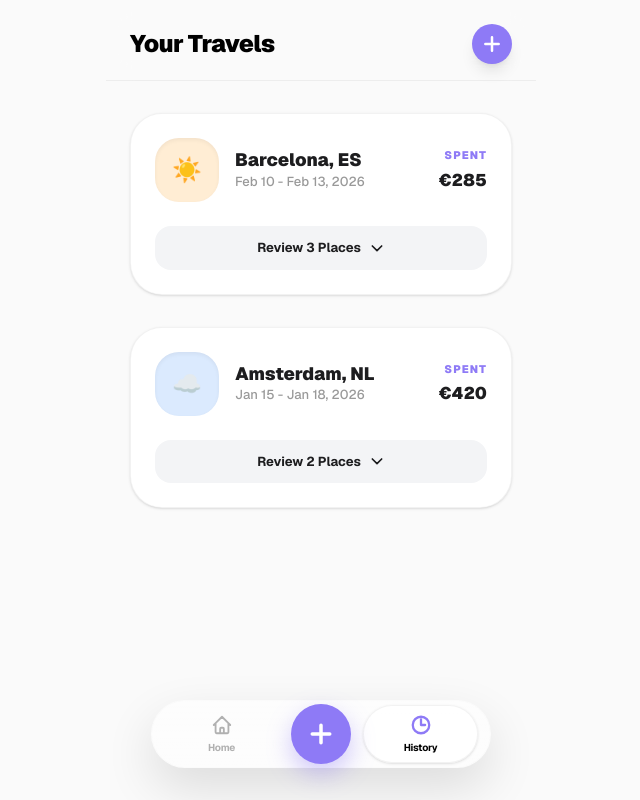
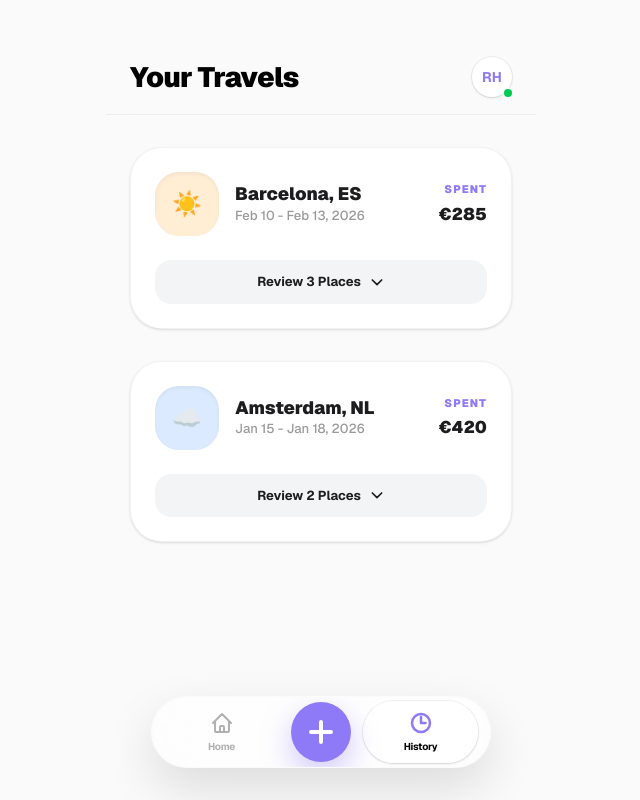
Before and after one commit to RadaHidos/GoApp, a Next.js app: page /trips in a window 1280 px wide. Shown: the whole page, without its empty margins (319-959 px from the left). Built offline with nearby package versions, Linux system fonts and the light colour scheme.

Commit message:
GENERAL DESIGN - liquid glass navbar  final design + trips history page

```diff
--- a/app/trips/page.tsx
+++ b/app/trips/page.tsx
@@ -62,41 +62,46 @@ export default function PastTripsPage() {
   const router = useRouter();
 
   return (
-    <main className="min-h-screen w-full bg-[#FAFAFA] text-[#1D1D1F] flex flex-col items-center font-sans selection:bg-[#8E7AF6]/20">
+    <main className="min-h-screen w-full bg-[#FAFAFA] text-[#1D1D1F] flex flex-col items-center font-sans">
       <div className="w-full max-w-[430px] flex-1 flex flex-col relative bg-[#FAFAFA] min-h-screen pb-[140px]">
-        {/* --- Senior Header: Recognition Focus --- */}
-        <header className="sticky top-0 z-40 bg-[#FAFAFA]/80 backdrop-blur-md px-6 pt-6 pb-4 flex items-center justify-between border-b border-black/5">
-          <h1 className="text-[24px] font-black tracking-tight text-black">
+        {/* --- Standardized iOS Header with Profile Anchor --- */}
+        <header className="sticky top-0 z-40 bg-[#FAFAFA]/80 backdrop-blur-md px-6 pt-14 pb-4 border-b border-black/5 flex items-center justify-between">
+          <h1 className="text-[28px] font-black tracking-tight text-black">
             Your Travels
           </h1>
-          <button
-            onClick={() => router.push("/trips/new")}
-            className="h-10 w-10 rounded-full bg-[#8E7AF6] shadow-lg flex items-center justify-center text-white active:scale-90 transition-all"
-          >
-            <PlusIcon className="h-5 w-5" />
-          </button>
+
+          {/* Avatar with Status Signifier (Matches Home Page) */}
+          <div className="relative">
+            <button
+              onClick={() => router.push("/profile")}
+              className="h-10 w-10 rounded-full bg-white shadow-sm ring-1 ring-black/5 overflow-hidden flex items-center justify-center active:scale-95 transition-all"
+            >
+              <span className="font-bold text-[#8E7AF6] text-sm">RH</span>
+            </button>
+            <div className="absolute -bottom-0.5 -right-0.5 h-3 w-3 rounded-full bg-green-500 border-2 border-[#FAFAFA]" />
+          </div>
         </header>
 
         <motion.div
           initial="hidden"
           animate="visible"
-          variants={{ visible: { transition: { staggerChildren: 0.1 } } }}
+          variants={{
+            hidden: { opacity: 0 },
+            visible: { opacity: 1, transition: { staggerChildren: 0.1 } },
+          }}
           className="px-6 pt-8 space-y-8"
         >
           {PAST_TRIPS.map((trip) => (
             <TripHistoryCard key={trip.id} trip={trip} />
           ))}
 
-          {/* --- Empty State: Constraints --- */}
+          {/* --- Empty State --- */}
           {PAST_TRIPS.length === 0 && (
             <div className="flex flex-col items-center justify-center pt-20 text-center opacity-40">
               <div className="w-20 h-20 rounded-full bg-black/5 flex items-center justify-center mb-4">
                 <PlaneIcon className="h-8 w-8" />
               </div>
               <p className="font-bold">No past adventures yet.</p>
-              <p className="text-[14px]">
-                Your finished trips will appear here.
-              </p>
             </div>
           )}
         </motion.div>
@@ -107,7 +112,7 @@ export default function PastTripsPage() {
   );
 }
 
-// --- Multi-Step Experience Component ---
+// --- Card Component ---
 function TripHistoryCard({ trip }: { trip: any }) {
   const [isExpanded, setIsExpanded] = useState(false);
 
@@ -119,7 +124,6 @@ function TripHistoryCard({ trip }: { trip: any }) {
       }}
       className="bg-white rounded-[32px] border border-black/5 shadow-sm overflow-hidden"
     >
-      {/* Header Info */}
       <div className="p-6 flex items-center gap-4">
         <div
           className={`h-16 w-16 rounded-[24px] ${trip.image} flex items-center justify-center text-2xl shadow-inner`}
@@ -140,7 +144,6 @@ function TripHistoryCard({ trip }: { trip: any }) {
         </div>
       </div>
 
-      {/* Highlights & Reviews: Progressive Disclosure */}
       <div className="px-6 pb-6">
         <button
           onClick={() => setIsExpanded(!isExpanded)}
@@ -175,6 +178,7 @@ function TripHistoryCard({ trip }: { trip: any }) {
   );
 }
 
+// --- Interactive Review Item ---
 function HighlightReviewItem({ item }: { item: any }) {
   const [rating, setRating] = useState(item.score);
 
@@ -194,7 +198,7 @@ function HighlightReviewItem({ item }: { item: any }) {
             className="transition-transform active:scale-125"
           >
             <StarIcon
-              className={`h-4 w-4 ${star <= rating ? "text-orange-400 fill-orange-400" : "text-black/10"}`}
+              className={`h-4 w-4 ${star <= rating ? "text-[#8E7AF6] fill-[#8E7AF6]" : "text-black/10"}`}
             />
           </button>
         ))}
@@ -204,19 +208,6 @@ function HighlightReviewItem({ item }: { item: any }) {
 }
 
 // --- Icons ---
-function PlusIcon(props: any) {
-  return (
-    <svg
-      fill="none"
-      viewBox="0 0 24 24"
-      stroke="currentColor"
-      strokeWidth={3}
-      {...props}
-    >
-      <path strokeLinecap="round" strokeLinejoin="round" d="M12 4v16m8-8H4" />
-    </svg>
-  );
-}
 function StarIcon(props: any) {
   return (
     <svg fill="currentColor" viewBox="0 0 24 24" {...props}>
@@ -237,32 +228,14 @@ function ChevronDownIcon(props: any) {
     </svg>
   );
 }
-function HomeIcon() {
+function PlaneIcon(p: any) {
   return (
     <svg
-      className="w-6 h-6"
       fill="none"
+      viewBox="0 0 24 24"
       stroke="currentColor"
       strokeWidth="1.5"
-      viewBox="0 0 24 24"
-    >
-      <path
-        strokeLinecap="round"
-        strokeLinejoin="round"
-        d="M3 12l2-2m0 0l7-7 7 7M5 10v10a1 1 0 001 1h3m10-11l2 2m-2-2v10a1 1 0 01-1 1h-3m-6 0a1 1 0 001-1v-4a1 1 0 011-1h2a1 1 0 011 1v4a1 1 0 001 1m-6 0h6"
-      />
-    </svg>
-  );
-}
-function PlaneIcon(props: any) {
-  return (
-    <svg
-      className="w-6 h-6"
-      fill="none"
-      stroke="currentColor"
-      strokeWidth="1.5"
-      viewBox="0 0 24 24"
-      {...props}
+      {...p}
     >
       <path
         strokeLinecap="round"
@@ -272,37 +245,3 @@ function PlaneIcon(props: any) {
     </svg>
   );
 }
-function SearchIcon() {
-  return (
-    <svg
-      className="w-6 h-6"
-      fill="none"
-      stroke="currentColor"
-      strokeWidth="1.5"
-      viewBox="0 0 24 24"
-    >
-      <path
-        strokeLinecap="round"
-        strokeLinejoin="round"
-        d="M21 21l-6-6m2-5a7 7 0 11-14 0 7 7 0 0114 0z"
-      />
-    </svg>
-  );
-}
-function UserIcon() {
-  return (
-    <svg
-      className="w-6 h-6"
-      fill="none"
-      stroke="currentColor"
-      strokeWidth="1.5"
-      viewBox="0 0 24 24"
-    >
-      <path
-        strokeLinecap="round"
-        strokeLinejoin="round"
-        d="M16 7a4 4 0 11-8 0 4 4 0 018 0zM12 14a7 7 0 00-7 7h14a7 7 0 00-7-7z"
-      />
-    </svg>
-  );
-}
--- a/components/LiquidTabBar.tsx
+++ b/components/LiquidTabBar.tsx
@@ -2,108 +2,128 @@
 
 import { usePathname, useRouter } from "next/navigation";
 import { motion } from "framer-motion";
-
-const easeOut = [0.22, 1, 0.36, 1] as const;
 
 export default function LiquidTabBar() {
   const router = useRouter();
   const pathname = usePathname();
 
   const isHomeActive = pathname?.startsWith("/home");
-  const isTripsActive = pathname?.startsWith("/trips") && pathname !== "/trips/new";
+  const isTripsActive =
+    pathname?.startsWith("/trips") && pathname !== "/trips/new";
 
   return (
-    <div className="fixed bottom-8 left-0 right-0 z-50 flex justify-center pointer-events-none">
+    <div className="fixed bottom-8 left-0 right-0 z-50 flex justify-center pointer-events-none px-6">
+      <div className="pointer-events-auto relative flex items-center justify-between px-2 h-[72px] w-full max-w-[340px] rounded-full shadow-[0_20px_50px_rgba(0,0,0,0.12)] border border-white/30 overflow-hidden">
+        {/* Liquid Glass Background */}
+        <div className="absolute inset-0 bg-white/70 backdrop-blur-[24px]" />
+        <div className="absolute inset-0 bg-gradient-to-b from-white/40 to-transparent opacity-50 pointer-events-none" />
 
-      {/* 1. Main Glass Capsule */}
-      <div className="pointer-events-auto relative flex items-center justify-between px-2 h-[68px] min-w-[280px] w-[90vw] max-w-[340px] rounded-full shadow-[0_20px_50px_rgba(0,0,0,0.12)] border border-white/20">
-
-        {/* iPhone Style Glass Layers */}
-        <div className="absolute inset-0 rounded-full bg-white/60 backdrop-blur-[24px]" />
-        <div className="absolute inset-0 rounded-full bg-gradient-to-b from-white/40 via-white/5 to-transparent opacity-80 pointer-events-none" />
-
-        {/* --- Home Tab --- */}
+        {/* Home Tab */}
         <button
           onClick={() => router.push("/home")}
-          className="relative z-10 flex flex-1 flex-col items-center justify-center gap-1 h-full cursor-pointer group active:scale-95 transition-all"
+          className="relative z-10 flex flex-1 flex-col items-center justify-center gap-1 h-full active:scale-90 transition-all group"
         >
           {isHomeActive && (
             <motion.div
               layoutId="active-pill"
-              className="absolute inset-1 rounded-full bg-white/80 shadow-sm border border-black/5"
-              transition={{ type: "spring", stiffness: 400, damping: 30 }}
+              className="absolute inset-1 rounded-full bg-white/90 shadow-sm ring-1 ring-black/5"
+              transition={{ type: "spring", stiffness: 400, damping: 32 }}
             />
           )}
-
-          <div className={`relative z-20 transition-colors duration-300 ${isHomeActive ? "text-[#8E7AF6]" : "text-black/30 group-hover:text-black/50"}`}>
-             <HomeIcon className="h-[22px] w-[22px]" strokeWidth={isHomeActive ? 2.5 : 2} />
+          <div
+            className={`relative z-20 transition-colors ${isHomeActive ? "text-[#8E7AF6]" : "text-black/30"}`}
+          >
+            <HomeIcon
+              className="h-6 w-6"
+              strokeWidth={isHomeActive ? 2.5 : 2}
+            />
           </div>
-          <span className={`relative z-20 text-[10px] font-bold tracking-tight transition-colors duration-300 ${isHomeActive ? "text-black" : "text-black/30 group-hover:text-black/50"}`}>
+          <span
+            className={`relative z-20 text-[10px] font-bold tracking-tight ${isHomeActive ? "text-black" : "text-black/30"}`}
+          >
             Home
           </span>
         </button>
 
-
-        {/* --- 2. Refined Lavender Action (No Border) --- */}
+        {/* Center Lavender Primary Action */}
         <div className="relative z-30 flex-none mx-2">
           <motion.button
             whileHover={{ scale: 1.05 }}
             whileTap={{ scale: 0.9 }}
             onClick={() => router.push("/trips/new")}
-                className="h-[60px] w-[60px] rounded-full bg-[#8E7AF6] flex items-center justify-center text-white shadow-[0_10px_25px_rgba(142,122,246,0.4)] active:shadow-none transition-all"
+            className="h-[60px] w-[60px] rounded-full bg-[#8E7AF6] flex items-center justify-center text-white shadow-[0_12px_30px_rgba(142,122,246,0.4)] active:shadow-none transition-all"
           >
-                <PlusIcon className="h-7 w-7" />
+            <PlusIcon className="h-8 w-8" />
           </motion.button>
         </div>
 
-
-        {/* --- Trips History Tab --- */}
+        {/* History Tab */}
         <button
           onClick={() => router.push("/trips")}
-          className="relative z-10 flex flex-1 flex-col items-center justify-center gap-1 h-full cursor-pointer group active:scale-95 transition-all"
+          className="relative z-10 flex flex-1 flex-col items-center justify-center gap-1 h-full active:scale-90 transition-all group"
         >
           {isTripsActive && (
             <motion.div
               layoutId="active-pill"
-              className="absolute inset-1 rounded-full bg-white/80 shadow-sm border border-black/5"
-              transition={{ type: "spring", stiffness: 400, damping: 30 }}
+              className="absolute inset-1 rounded-full bg-white/90 shadow-sm ring-1 ring-black/5"
+              transition={{ type: "spring", stiffness: 400, damping: 32 }}
             />
           )}
-
-          <div className={`relative z-20 transition-colors duration-300 ${isTripsActive ? "text-[#8E7AF6]" : "text-black/30 group-hover:text-black/50"}`}>
-             <ClockIcon className="h-[22px] w-[22px]" strokeWidth={isTripsActive ? 2.5 : 2} />
+          <div
+            className={`relative z-20 transition-colors ${isTripsActive ? "text-[#8E7AF6]" : "text-black/30"}`}
+          >
+            <ClockIcon
+              className="h-6 w-6"
+              strokeWidth={isTripsActive ? 2.5 : 2}
+            />
           </div>
-          <span className={`relative z-20 text-[10px] font-bold tracking-tight transition-colors duration-300 ${isTripsActive ? "text-black" : "text-black/30 group-hover:text-black/50"}`}>
+          <span
+            className={`relative z-20 text-[10px] font-bold tracking-tight ${isTripsActive ? "text-black" : "text-black/30"}`}
+          >
             History
           </span>
         </button>
-
       </div>
     </div>
   );
 }
 
-// --- Icons remain unchanged ---
-function HomeIcon(props: any) {
+function HomeIcon(p: any) {
   return (
-    <svg fill="none" viewBox="0 0 24 24" stroke="currentColor" {...props}>
-      <path strokeLinecap="round" strokeLinejoin="round" d="M3 12l2-2m0 0l7-7 7 7M5 10v10a1 1 0 001 1h3m10-11l2 2m-2-2v10a1 1 0 01-1 1h-3m-6 0a1 1 0 001-1v-4a1 1 0 011-1h2a1 1 0 011 1v4a1 1 0 001 1m-6 0h6" />
+    <svg fill="none" viewBox="0 0 24 24" stroke="currentColor" {...p}>
+      <path
+        strokeLinecap="round"
+        strokeLinejoin="round"
+        d="M3 12l2-2m0 0l7-7 7 7M5 10v10a1 1 0 001 1h3m10-11l2 2m-2-2v10a1 1 0 01-1 1h-3m-6 0a1 1 0 001-1v-4a1 1 0 011-1h2a1 1 0 011 1v4a1 1 0 001 1m-6 0h6"
+      />
     </svg>
   );
 }
-
-function ClockIcon(props: any) {
+function ClockIcon(p: any) {
   return (
-        <svg fill="none" viewBox="0 0 24 24" stroke="currentColor" {...props}>
-            <path strokeLinecap="round" strokeLinejoin="round" d="M12 6v6h4.5m4.5 0a9 9 0 11-18 0 9 9 0 0118 0z" />
-        </svg>
-    )
-}
-
-function PlusIcon(props: any) {
-  return (
-    <svg fill="none" viewBox="0 0 24 24" stroke="currentColor" strokeWidth={3} {...props}>
-      <path strokeLinecap="round" strokeLinejoin="round" d="M12 4.5v15m7.5-7.5h-15" />
+    <svg fill="none" viewBox="0 0 24 24" stroke="currentColor" {...p}>
+      <path
+        strokeLinecap="round"
+        strokeLinejoin="round"
+        d="M12 6v6h4.5m4.5 0a9 9 0 11-18 0 9 9 0 0118 0z"
+      />
     </svg>
   );
 }
+function PlusIcon(p: any) {
+  return (
+    <svg
+      fill="none"
+      viewBox="0 0 24 24"
+      stroke="currentColor"
+      strokeWidth={3}
+      {...p}
+    >
+      <path
+        strokeLinecap="round"
+        strokeLinejoin="round"
+        d="M12 4.5v15m7.5-7.5h-15"
+      />
+    </svg>
+  );
+}
```
Lines whose indentation alone changed are shown as unchanged.
